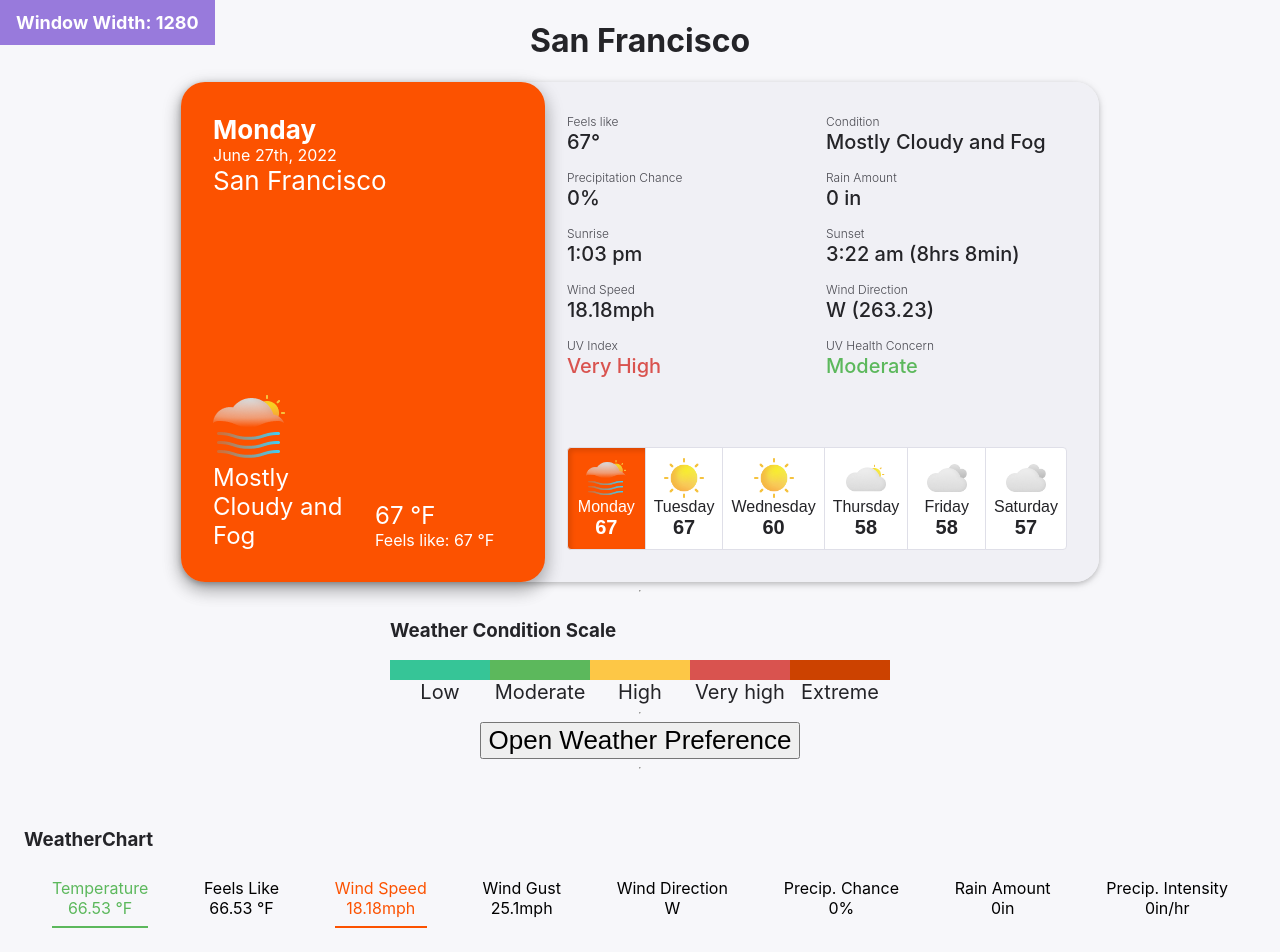
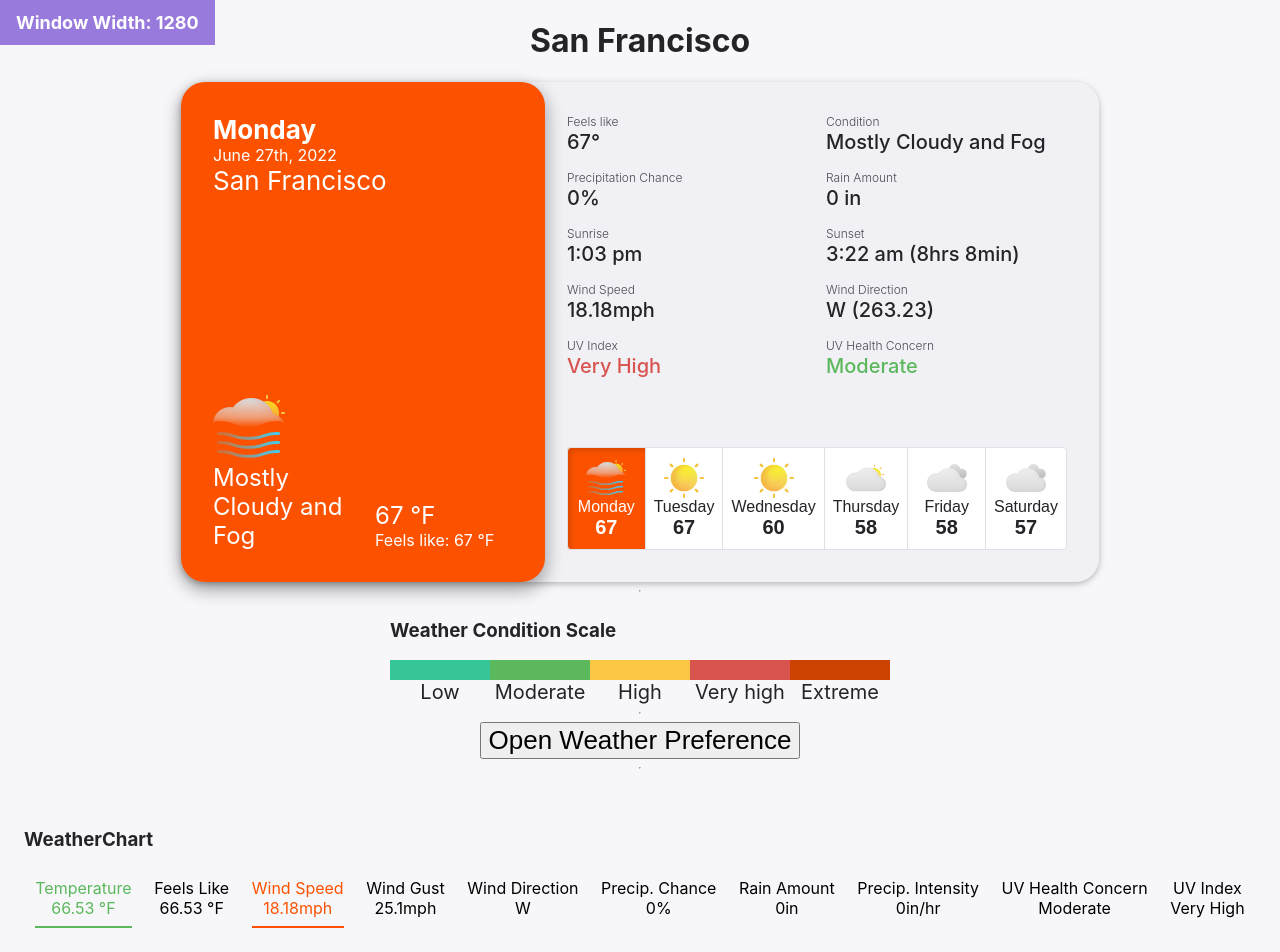
Before and after one commit to alexitaylor/strava-weather-report-jam, a React (Vite) app: page / in a window 1280 px wide. Shown: the top 952 px of the page. Built offline with nearby package versions, Linux system fonts and the light colour scheme.

Commit message:
Added UV stats to chart

```diff
--- a/src/index.css
+++ b/src/index.css
@@ -164,3 +164,13 @@ code {
   color: var(--cyan-dark) !important;
   border-bottom: 2px solid var(--cyan-dark) !important;
 }
+
+.has-uv-health-concern-color {
+  color: var(--y50-gold) !important;
+  border-bottom: 2px solid var(--y50-gold) !important;
+}
+
+.has-uv-index-color {
+  color: var(--orange-dark) !important;
+  border-bottom: 2px solid var(--orange-dark) !important;
+}
--- a/src/ui/CurrentWeatherStat.tsx
+++ b/src/ui/CurrentWeatherStat.tsx
@@ -5,29 +5,13 @@ import { useEffect, useState } from 'react';
 import { DATE_FORMAT, UNITS } from '../constants';
 import { useUserSettingsContext } from '../contexts/UserSettingsContext';
 import { WeatherIntervalsValues, WeatherTimelines } from '../models';
-import { getCompassDirection, getWeatherCodes, isDefined } from '../utils';
+import { getCompassDirection, getUvIndexValue, getWeatherCodes, isDefined } from '../utils';
 import Button from './Button/Button';
 import ButtonGroup from './Button/ButtonGroup';
 import CurrentWeatherStatStyled from './CurrentWeatherStat.styled';
 import DegreeSymbol from './DegreesSymbol';
 import Stat from './Stat';
 import WeatherCodeImage from './WeatherCodeImage';
-
-const getUvIndexValue = (uvIndex: number) => {
-  if (uvIndex <= 2) {
-    return 'Low';
-  } else if (uvIndex >= 3 && uvIndex <= 5) {
-    return 'Moderate';
-  } else if (uvIndex >= 6 && uvIndex <= 7) {
-    return 'High';
-  } else if (uvIndex >= 8 && uvIndex <= 10) {
-    return 'Very High';
-  } else if (uvIndex >= 11) {
-    return 'Extreme';
-  } else {
-    return uvIndex ?? '--';
-  }
-};
 
 const getTimeToSunset = (sunsetTime: string): string => {
   const sunsetTimeDate = new Date(sunsetTime);
--- a/src/ui/WeatherChart.tsx
+++ b/src/ui/WeatherChart.tsx
@@ -7,7 +7,7 @@ import styled from 'styled-components';
 import { DATE_FORMAT } from '../constants';
 import useWindowSize from '../hooks/useWindowSize.hook';
 import { WeatherIntervals, WeatherIntervalsValues, WeatherTimelines } from '../models';
-import { getCompassDirection, isDefined } from '../utils';
+import { getCompassDirection, getUvIndexValue, isDefined } from '../utils';
 
 const WeatherChartStyled = styled.div`
   width: calc(100vw - 3rem);
@@ -33,6 +33,8 @@ const parseTimeLineData = (intervals: WeatherIntervals[]) => {
       precipitationProbability: values.precipitationProbability,
       rainAccumulation: values.rainAccumulation,
       precipitationIntensity: values.precipitationIntensity,
+      uvHealthConcern: values.uvHealthConcern,
+      uvIndex: values.uvIndex,
     };
   });
 };
@@ -92,6 +94,18 @@ const conditions = {
     colorStyle: 'has-precipitation-intensity-color',
     colorVar: 'var(--cyan-dark)',
   },
+  uvHealthConcern: {
+    key: 'uvHealthConcern',
+    label: 'UV Health Concern',
+    colorStyle: 'has-uv-health-concern-color',
+    colorVar: 'var(--y50-gold)',
+  },
+  uvIndex: {
+    key: 'uvIndex',
+    label: 'UV Index',
+    colorStyle: 'has-uv-index-color',
+    colorVar: 'var(--orange-dark)',
+  },
 };
 
 const getConditions = (current: WeatherIntervalsValues) => ({
@@ -126,6 +140,14 @@ const getConditions = (current: WeatherIntervalsValues) => ({
   precipitationIntensity: {
     ...conditions.precipitationIntensity,
     value: isDefined(current?.precipitationIntensity) ? `${current?.precipitationIntensity}in/hr` : '--',
+  },
+  uvHealthConcern: {
+    ...conditions.uvHealthConcern,
+    value: getUvIndexValue(current?.uvHealthConcern || 0),
+  },
+  uvIndex: {
+    ...conditions.uvIndex,
+    value: getUvIndexValue(current?.uvIndex || 0),
   },
 });
 
--- a/src/utils/utils.ts
+++ b/src/utils/utils.ts
@@ -45,3 +45,19 @@ export const getCompassDirection = (bearing: number) => {
  */
 
 export const isDefined = (value: unknown): boolean => typeof value !== 'undefined' && value !== null;
+
+export const getUvIndexValue = (uvIndex: number) => {
+  if (uvIndex <= 2) {
+    return 'Low';
+  } else if (uvIndex >= 3 && uvIndex <= 5) {
+    return 'Moderate';
+  } else if (uvIndex >= 6 && uvIndex <= 7) {
+    return 'High';
+  } else if (uvIndex >= 8 && uvIndex <= 10) {
+    return 'Very High';
+  } else if (uvIndex >= 11) {
+    return 'Extreme';
+  } else {
+    return uvIndex ?? '--';
+  }
+};
```
